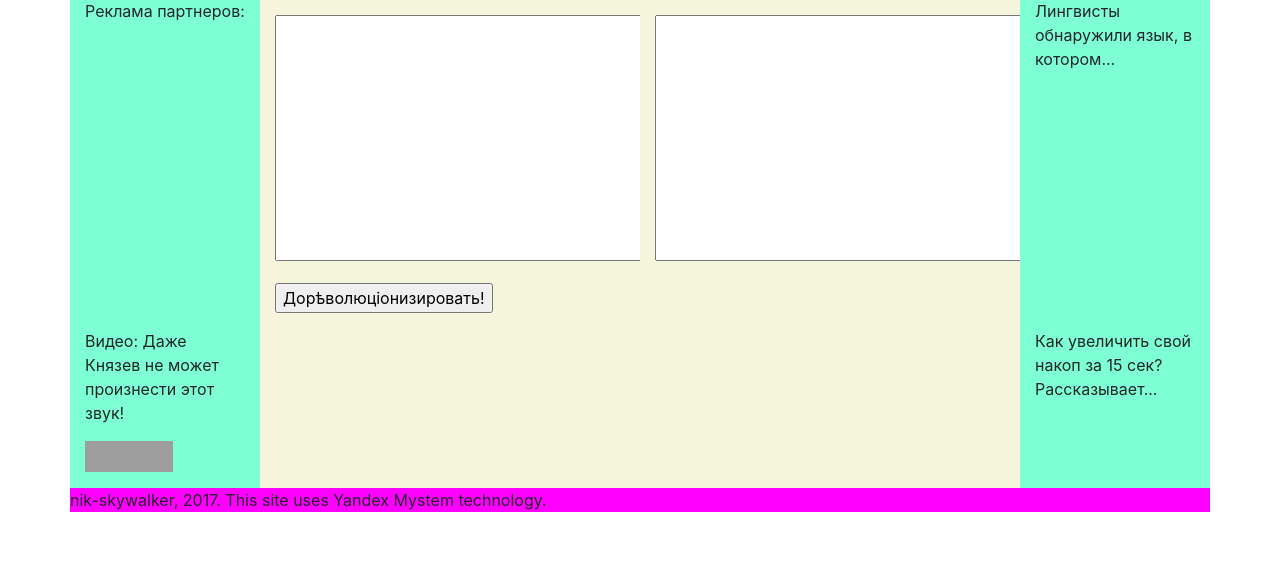
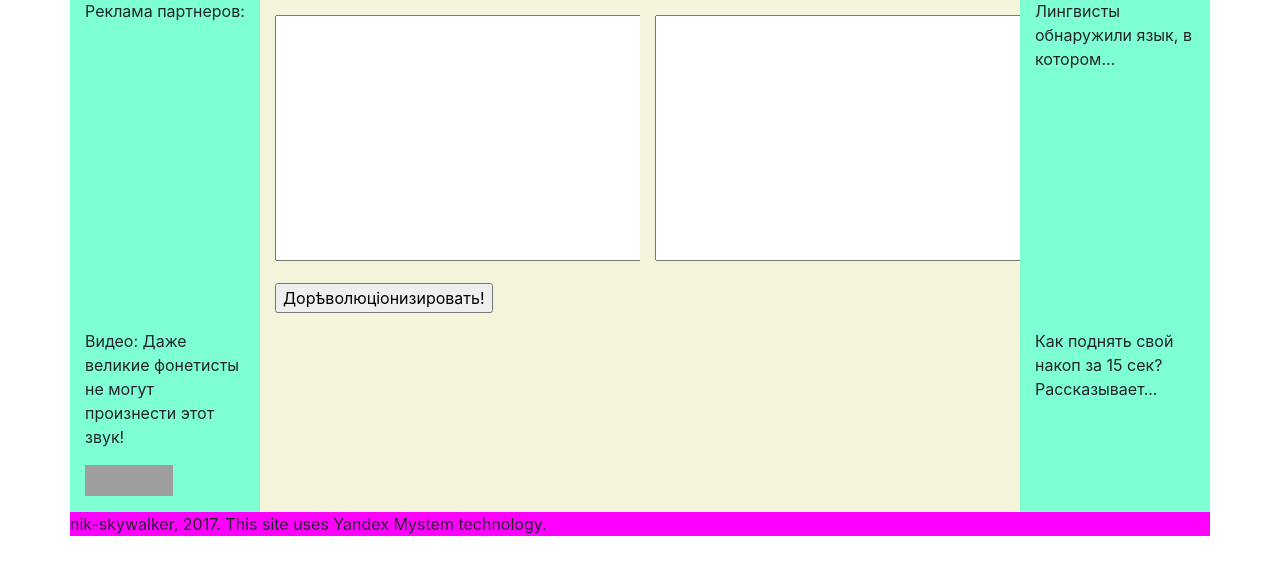
Before and after one commit to nicklogin/homework2, a Flask app: template BigHomework_3_(Dorevolutionizer)/templates/index.html in a window 1280 px wide. Shown: the part 111-686 px from the top of the page. Run offline with Flask 2, Linux system fonts and the light colour scheme; the template is opened without the code that fills it, so the values that code supplies are empty; parts of the project's set-up code (start-up, migrations or seed data) failed here and were passed over; some libraries are stand-ins or nearby versions; grey boxes are pictures that could not be loaded.

Commit message:
monor changes

```diff
--- a/BigHomework_3_(Dorevolutionizer)/templates/analysis.html
+++ b/BigHomework_3_(Dorevolutionizer)/templates/analysis.html
@@ -48,14 +48,14 @@
 	</div>
 	<div class="row">
 	    <div class="col-md-2 el-aquamarine">
-		    <p>Видео: Даже Князев не может произнести этот звук!</p>
+		    <p>Видео: Даже великие фонетисты не могут произнести этот звук!</p>
 			<p><a href="http://jigsaw.w3.org/css-validator/check/referer">
             <img style="border:0;width:88px;height:31px"
             src="http://jigsaw.w3.org/css-validator/images/vcss"
             alt="Правильный CSS!" /></a></p>
 		</div>
 		<div class="col-md-8 el-beige"></div>
-		<div class="col-md-2 el-aquamarine">Как увеличить свой накоп за 15 сек? Рассказывает...</div>
+		<div class="col-md-2 el-aquamarine">Как поднять свой накоп за 15 сек? Рассказывает...</div>
 	</div>
 	<div class="row el-magenta">
 	    nik-skywalker, 2017. This site uses Yandex Mystem technology.
--- a/BigHomework_3_(Dorevolutionizer)/templates/index.html
+++ b/BigHomework_3_(Dorevolutionizer)/templates/index.html
@@ -54,7 +54,7 @@
 	</div>
 	<div class="row">
 	    <div class="col-md-2 el-aquamarine">
-		    <p>Видео: Даже Князев не может произнести этот звук!</p>
+		    <p>Видео: Даже великие фонетисты не могут произнести этот звук!</p>
 			<p><a href="http://jigsaw.w3.org/css-validator/check/referer">
             <img style="border:0;width:88px;height:31px"
             src="http://jigsaw.w3.org/css-validator/images/vcss"
@@ -63,7 +63,7 @@
 		<div class="col-md-8 weather">
 		    {{ scopie_weather|safe }}
 		</div>
-		<div class="col-md-2 el-aquamarine">Как увеличить свой накоп за 15 сек? Рассказывает...</div>
+		<div class="col-md-2 el-aquamarine">Как поднять свой накоп за 15 сек? Рассказывает...</div>
 	</div>
 	<div class="row el-magenta">
 	    nik-skywalker, 2017. This site uses Yandex Mystem technology.
--- a/BigHomework_3_(Dorevolutionizer)/templates/no_result.html
+++ b/BigHomework_3_(Dorevolutionizer)/templates/no_result.html
@@ -42,14 +42,14 @@
 	</div>
 	<div class="row">
 	    <div class="col-md-2 el-aquamarine">
-		    <p>Видео: Даже Князев не может произнести этот звук!</p>
+		    <p>Видео: Даже великие фонетисты не могут произнести этот звук!</p>
 			<p><a href="http://jigsaw.w3.org/css-validator/check/referer">
             <img style="border:0;width:88px;height:31px"
             src="http://jigsaw.w3.org/css-validator/images/vcss"
             alt="Правильный CSS!" /></a></p>
 		</div>
 		<div class="col-md-8 el-beige"></div>
-		<div class="col-md-2 el-aquamarine">Как увеличить свой накоп за 15 сек? Рассказывает...</div>
+		<div class="col-md-2 el-aquamarine">Как поднять свой накоп за 15 сек? Рассказывает...</div>
 	</div>
 	<div class="row el-magenta">
 	    nik-skywalker, 2017. This site uses Yandex Mystem technology.
--- a/BigHomework_3_(Dorevolutionizer)/templates/quiz.html
+++ b/BigHomework_3_(Dorevolutionizer)/templates/quiz.html
@@ -49,14 +49,14 @@
 	</div>
 	<div class="row">
 	    <div class="col-md-2 el-aquamarine">
-		    <p>Видео: Даже Князев не может произнести этот звук!</p>
+		    <p>Видео: Даже великие фонетисты не могут произнести этот звук!</p>
 			<p><a href="http://jigsaw.w3.org/css-validator/check/referer">
             <img style="border:0;width:88px;height:31px"
             src="http://jigsaw.w3.org/css-validator/images/vcss"
             alt="Правильный CSS!" /></a></p>
 		</div>
 		<div class="col-md-8 el-beige"></div>
-		<div class="col-md-2 el-aquamarine">Как увеличить свой накоп за 15 сек? Рассказывает...</div>
+		<div class="col-md-2 el-aquamarine">Как поднять свой накоп за 15 сек? Рассказывает...</div>
 	</div>
 	<div class="row el-magenta">
 	    nik-skywalker, 2017. This site uses Yandex Mystem technology.
--- a/BigHomework_3_(Dorevolutionizer)/templates/results.html
+++ b/BigHomework_3_(Dorevolutionizer)/templates/results.html
@@ -43,14 +43,14 @@
 	</div>
 	<div class="row">
 	    <div class="col-md-2 el-aquamarine">
-		    <p>Видео: Даже Князев не может произнести этот звук!</p>
+		    <p>Видео: Даже великие фонетисты не могут произнести этот звук!</p>
 			<p><a href="http://jigsaw.w3.org/css-validator/check/referer">
             <img style="border:0;width:88px;height:31px"
             src="http://jigsaw.w3.org/css-validator/images/vcss"
             alt="Правильный CSS!" /></a></p>
 		</div>
 		<div class="col-md-8 el-beige"></div>
-		<div class="col-md-2 el-aquamarine">Как увеличить свой накоп за 15 сек? Рассказывает...</div>
+		<div class="col-md-2 el-aquamarine">Как поднять свой накоп за 15 сек? Рассказывает...</div>
 	</div>
 	<div class="row el-magenta">
 	    nik-skywalker, 2017. This site uses Yandex Mystem technology.
```
